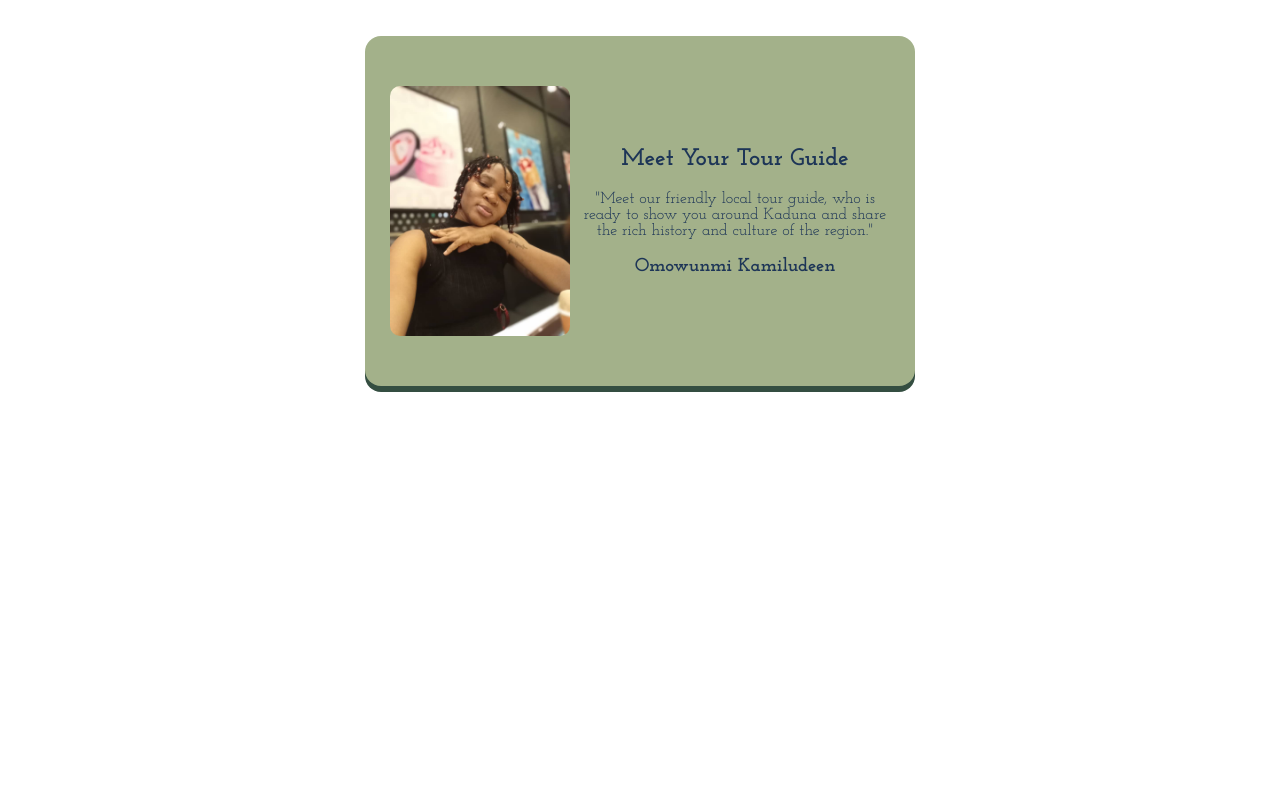
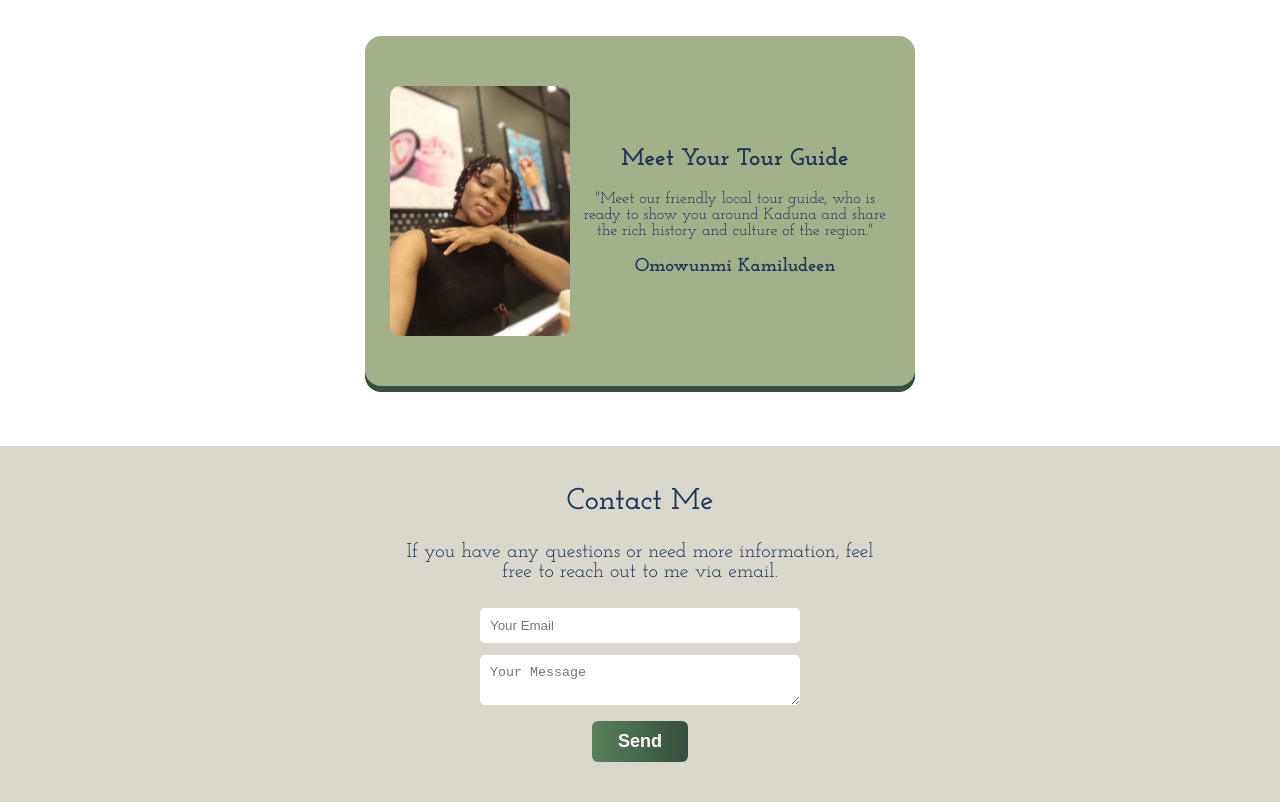
Before and after one commit to Omowunmikamil/Hometown, a plain HTML site: page index.html in a window 1280 px wide. Shown: the part 1238-2040 px from the top of the page. Before the commit the page ends 1684 px from the top, so only its background shows below. Drawn offline with Linux system fonts and the light colour scheme; a web font is replaced by a local one.

Commit message:
Add contact form and styling to the mail section

```diff
--- a/index.html
+++ b/index.html
@@ -43,5 +43,15 @@
             <h3>Omowunmi Kamiludeen</h3>
         </div>
     </div>
+
+    <div id="mail-me">
+        <h2>Contact Me</h2>
+        <p>If you have any questions or need more information, feel free to reach out to me via email.</p>
+        <form action="" method="">
+            <input type="email" name="email" placeholder="Your Email" required>
+            <textarea name="message" placeholder="Your Message" required></textarea>
+            <button type="submit">Send</button>
+        </form>
+    </div>
 </body>
 </html>
--- a/style.css
+++ b/style.css
@@ -95,3 +95,66 @@ body {
     border-radius: 10px;
     margin-right: 10px;
 }
+
+#mail-me {
+    background-color: #dad7cd;
+    padding: 40px;
+}
+
+#mail-me h2 {
+    font-size: 30px;
+    font-weight: 600;
+    margin-top: 0;
+}
+#mail-me p {
+    font-size: 20px;
+    width: 500px;
+    margin: 20px auto;
+}
+
+#mail-me form {
+    display: flex;
+    flex-direction: column;
+    align-items: center;
+}
+
+
+#mail-me input[type="email"], textarea {
+    width: 300px;
+    padding: 10px;
+    margin: 6px 0;
+    border: none;
+    border-radius: 5px;
+    outline: none;
+}
+
+@keyframes bounce {
+    0%, 20%, 50%, 80%, 100% {
+        transform: translateY(0); /* Start and end at original position */
+    }
+    40% {
+        transform: translateY(-8px); /* Move up */
+    }
+    60% {
+        transform: translateY(-4px); /* Move up less */
+    }
+}
+
+#mail-me button {
+    background: linear-gradient( to left, #344e41, #588157);
+    border: none;
+    padding: 10px 26px;
+    color: white;
+    font-size: 18px;
+    font-weight: 600;
+    border-radius: 6px;
+    margin-top: 10px;
+    cursor: pointer;
+    transition: transform 0.2s ease-out;
+    display: inline-block;
+}
+
+#mail-me button:hover {
+    background: linear-gradient( to right, #344e41, #588157);
+    animation: bounce 1s infinite;
+}
```
